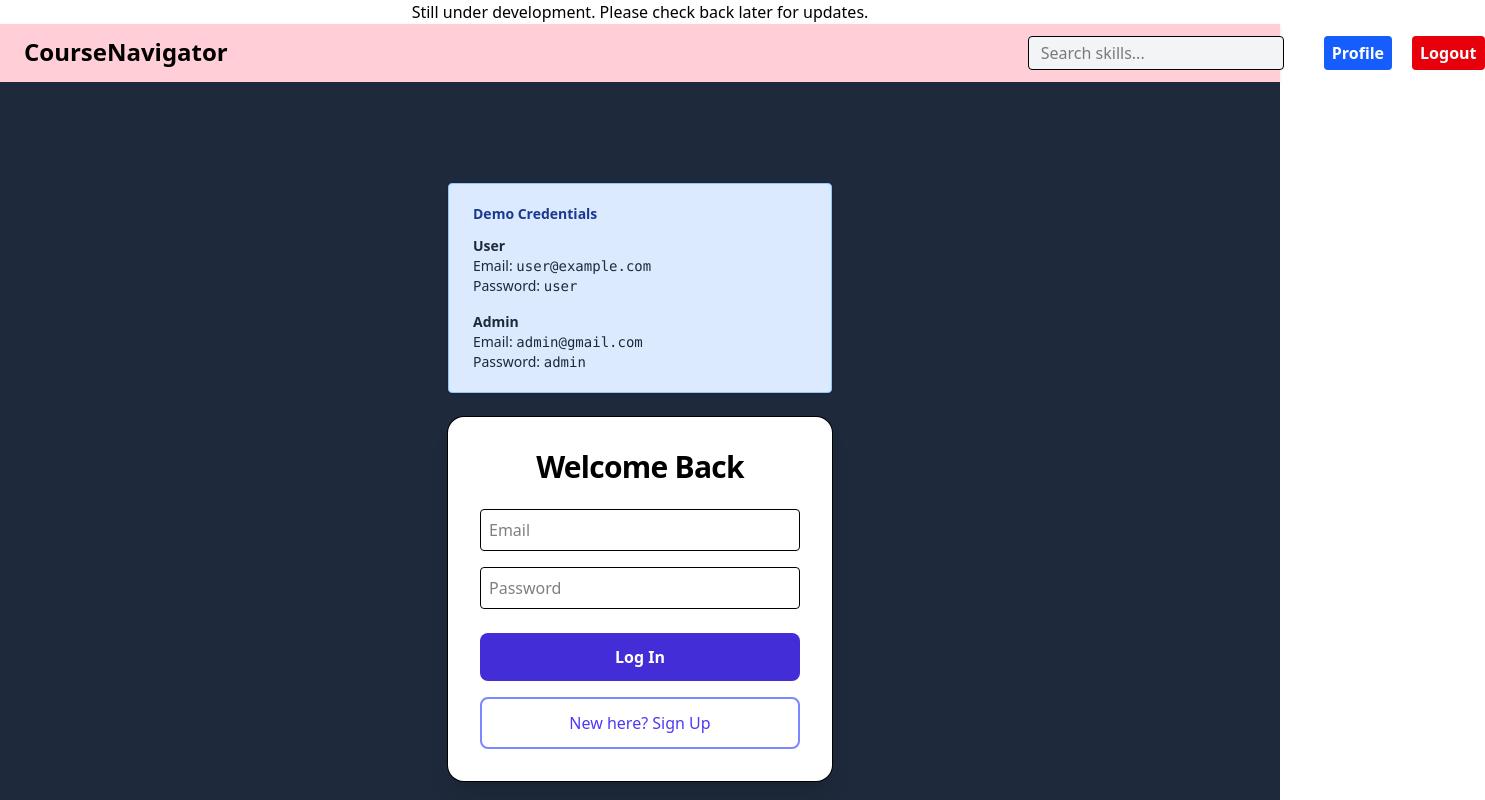
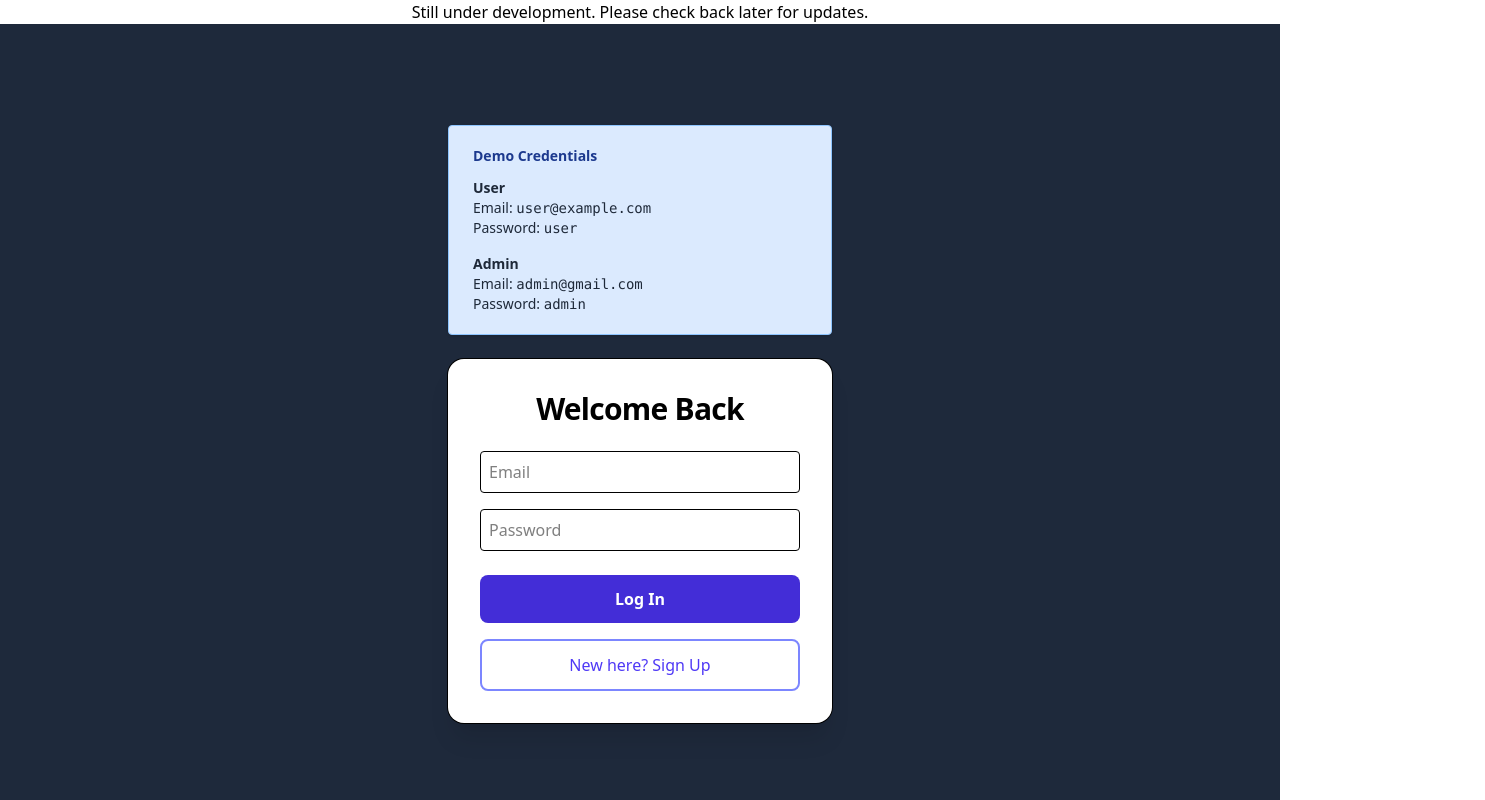
Before and after one commit to Udvik/courseNavigator2, a React (Vite) app in the folder client/: page / in a window 1280 px wide. Shown: the top 800 px of the page, 1485 px wide, since content can reach past the window. Built offline with nearby package versions, Linux system fonts and the light colour scheme.

Commit message:
Resolved Error

```diff
--- a/client/src/App.jsx
+++ b/client/src/App.jsx
@@ -14,7 +14,7 @@ import Alert from "./components/Alert";
 function App() {
   const location = useLocation();
 
-  const hideNavbarOn = ["/login", "/signup" , "/home"];
+  const hideNavbarOn = ["/login", "/signup" , "/home", "/"];
   return (
     <>
     {<Alert />}
```
